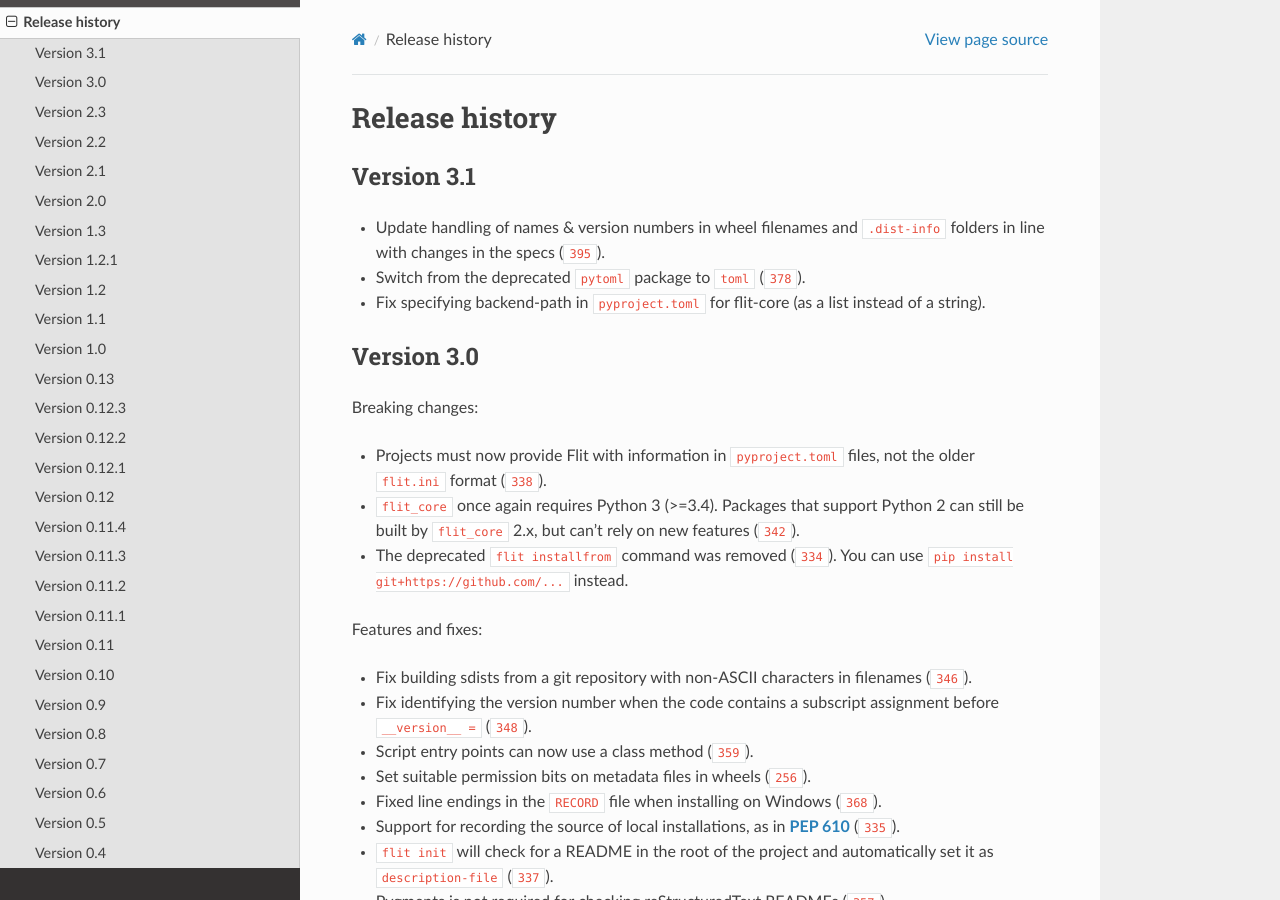
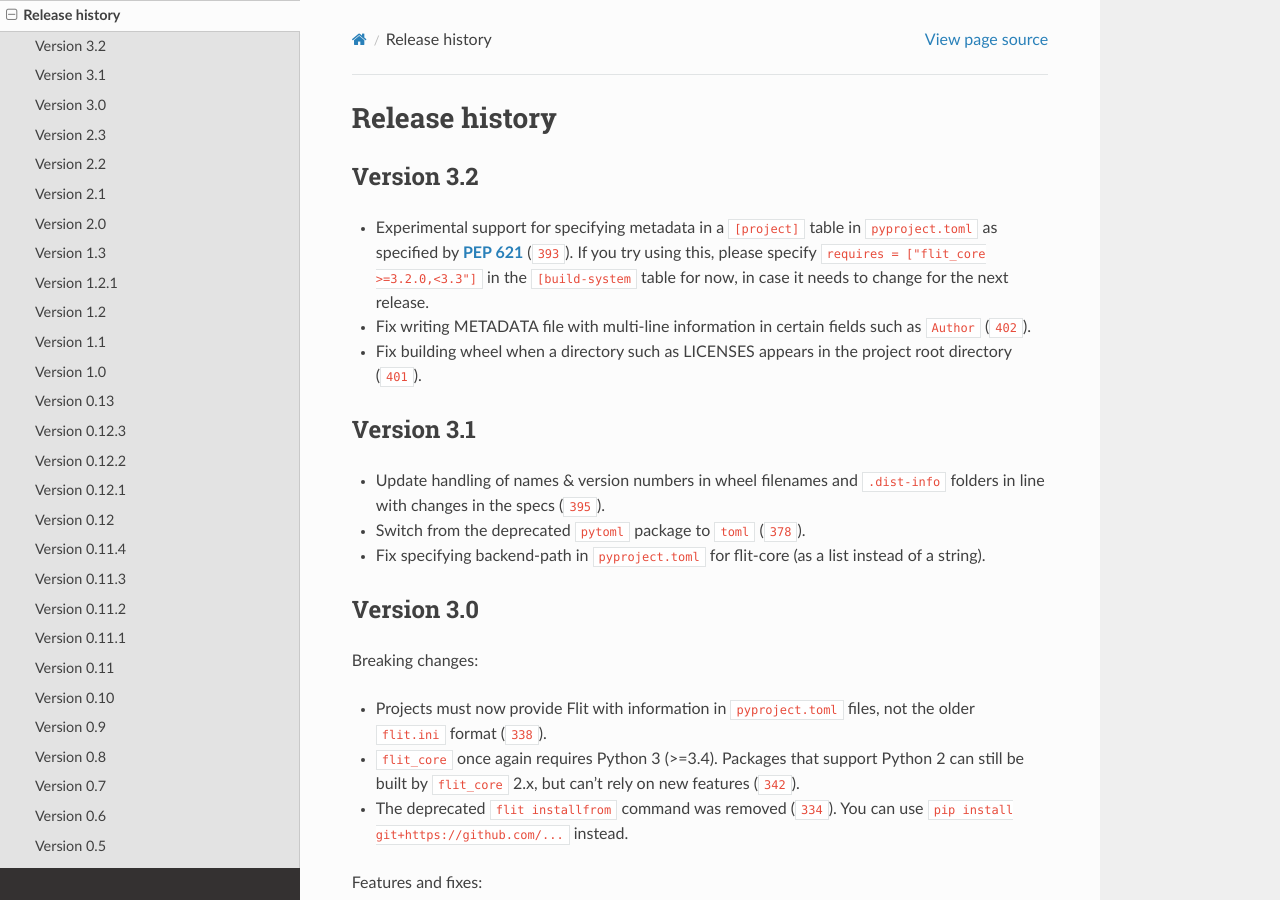
Before and after one commit to pypa/flit, a Sphinx documentation site: the page built from doc/history.rst, in a window 1280 px wide and 900 px high. Built offline with Sphinx 7.4.7 and the Read the Docs theme 2.0.0, drawn with Linux system fonts in a browser that asks for light colours; pages that are not in the unit, such as notebooks, are missing from menus; cross-references to code outside the pages are shown as plain code.

Commit message:
Prepare release notes for 3.2

```diff
--- a/doc/history.rst
+++ b/doc/history.rst
@@ -1,5 +1,18 @@
 Release history
 ===============
+
+Version 3.2
+-----------
+
+- Experimental support for specifying metadata in a ``[project]`` table in
+  ``pyproject.toml`` as specified by :pep:`621` (:ghpull:`393`). If you try
+  using this, please specify ``requires = ["flit_core >=3.2.0,<3.3"]`` in the
+  ``[build-system`` table for now, in case it needs to change for the next
+  release.
+- Fix writing METADATA file with multi-line information in certain fields
+  such as ``Author`` (:ghpull:`402`).
+- Fix building wheel when a directory such as LICENSES appears in the project
+  root directory (:ghpull:`401`).
 
 Version 3.1
 -----------
```
